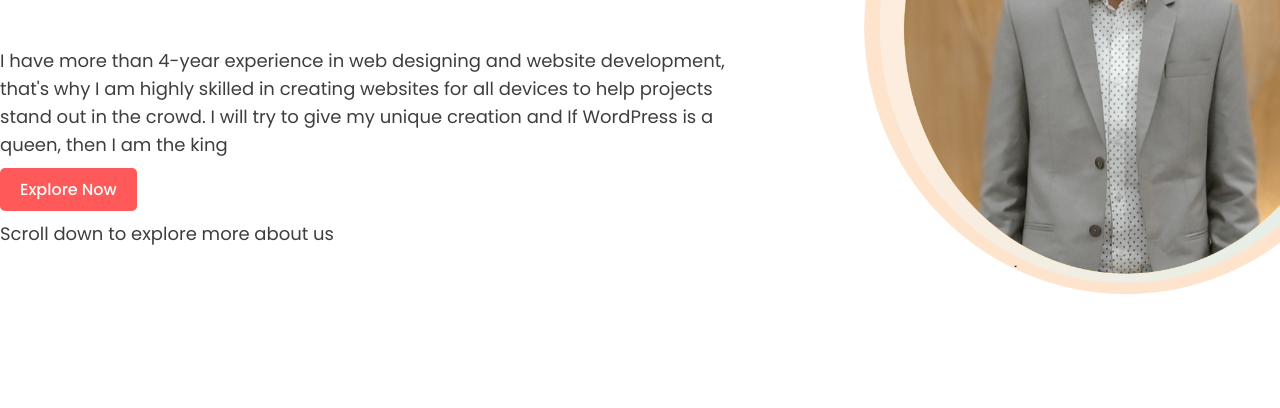
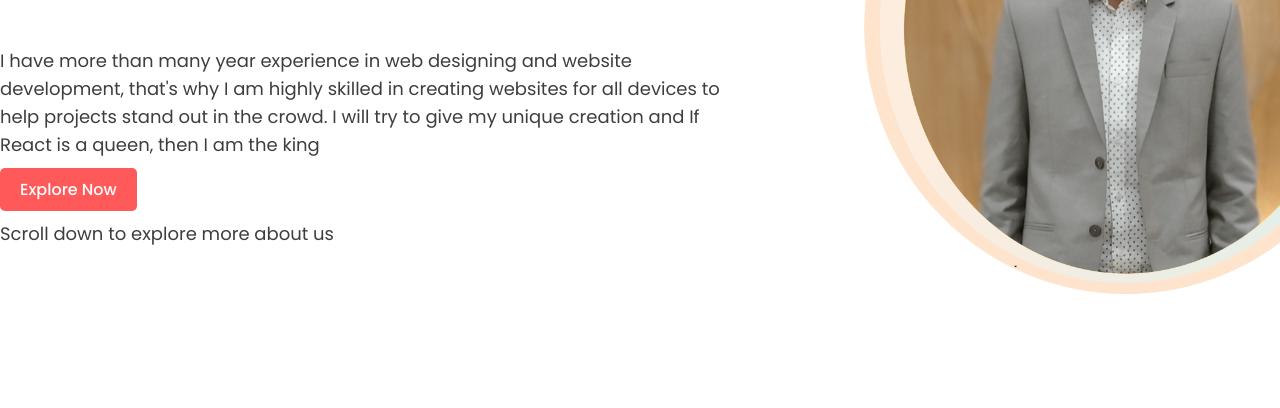
Before and after one commit to iamrealfarhanbd/ProgrammingHero-A1, a plain HTML site: page index.html in a window 1280 px wide. Shown: the part 322-730 px from the top of the page. Drawn offline with Linux system fonts and the light colour scheme.

Commit message:
ready website

```diff
--- a/index.html
+++ b/index.html
@@ -17,9 +17,9 @@
                 </h2>
 
             </div>
-            <p class="para-1">I have more than 4-year experience in web designing and website development, that's why I am highly
+            <p class="para-1">I have more than many year experience in web designing and website development, that's why I am highly
                 skilled in creating websites for all devices to help projects stand out in the crowd. I will try to give my
-                unique creation and If WordPress is a queen, then I am the king</p>
+                unique creation and If React is a queen, then I am the king</p>
             <a class="ancorTag" href="#">Explore Now</a>
             <p class="para-2">Scroll down to explore more about us</p>
         </div>
```
